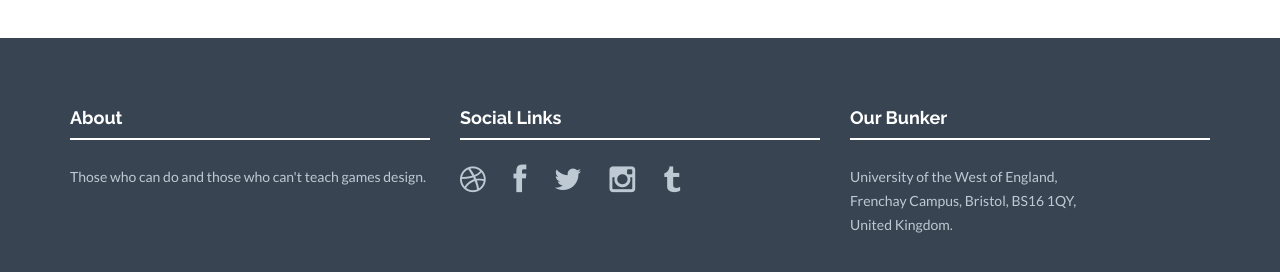
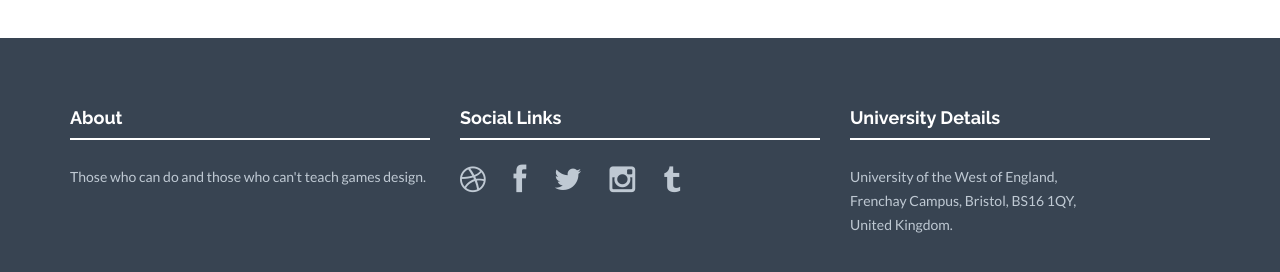
Before and after one commit to Stroudie2/Stroudie2.github.io, a Jekyll site: the page built from index.html, in a window 1280 px wide and 900 px high, scrolled down 1058 px. Shown: the part 591-863 px from the top of the window. Built offline with Jekyll 4.4.1, drawn with Linux system fonts in a browser that asks for light colours; nearby versions of some CDN libraries.

Commit message:
Update footer.html

```diff
--- a/_includes/footer.html
+++ b/_includes/footer.html
@@ -19,7 +19,7 @@
                 </p>
             </div>
             <div class="col-lg-4">
-                <h4>Our Bunker</h4>
+                <h4>University Details</h4>
                 <div class="hline-w"></div>
                 <p>
                     {% for line in site.address.first.lines %}
```
